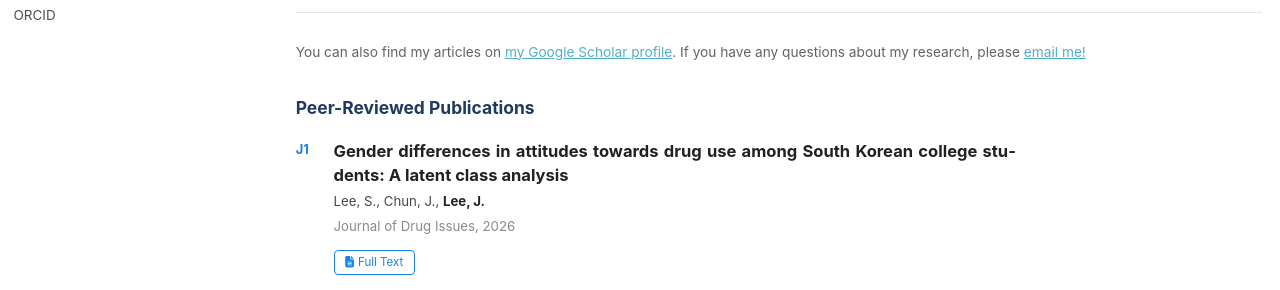
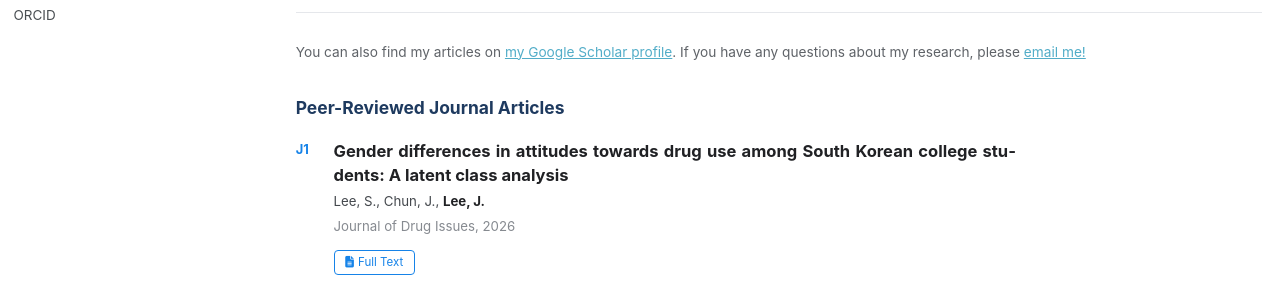
Before and after one commit to jiminlee-research/jiminlee-research.github.io, a Jekyll site: the page built from _pages/publications.html, in a window 1280 px wide and 900 px high, scrolled down 459 px. Shown: the part 163-453 px from the top of the window. Built offline with Jekyll 4.4.1, drawn with Linux system fonts in a browser that asks for light colours; a style sheet for code colours, icons or effects is not loaded.

Commit message:
Rename section to Peer-Reviewed Journal Articles
Co-Authored-By: Claude Opus 5.5 <noreply@anthropic.com>
Claude-Session: https://claude.ai/code/session_01PcjxNfDHwsJtJ6agebrJHV

```diff
--- a/_pages/publications.html
+++ b/_pages/publications.html
@@ -77,7 +77,7 @@ author_profile: true
 
 <div id="pub-list">
 {% assign all = site.data.publications %}
-{% assign groups = "journal|Peer-Reviewed Publications,wip|Work in Progress,presentation|Conference Presentations" | split: "," %}
+{% assign groups = "journal|Peer-Reviewed Journal Articles,wip|Work in Progress,presentation|Conference Presentations" | split: "," %}
 {% for g in groups %}
 {% assign key = g | split: "|" | first %}
 {% if key == "journal" %}{% assign pre = "J" %}{% elsif key == "wip" %}{% assign pre = "M" %}{% else %}{% assign pre = "C" %}{% endif %}
```
